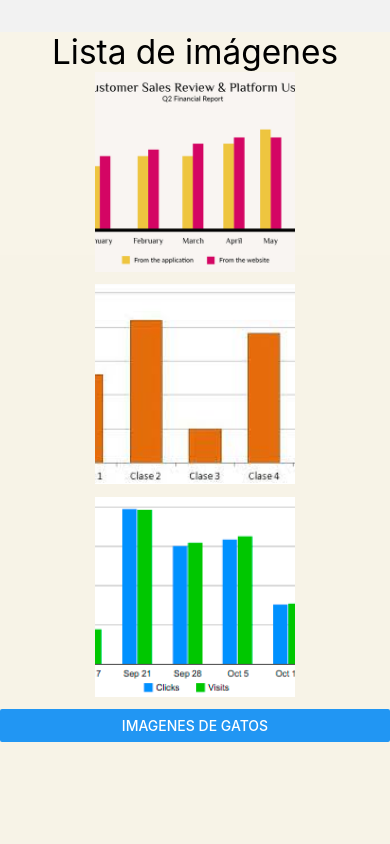
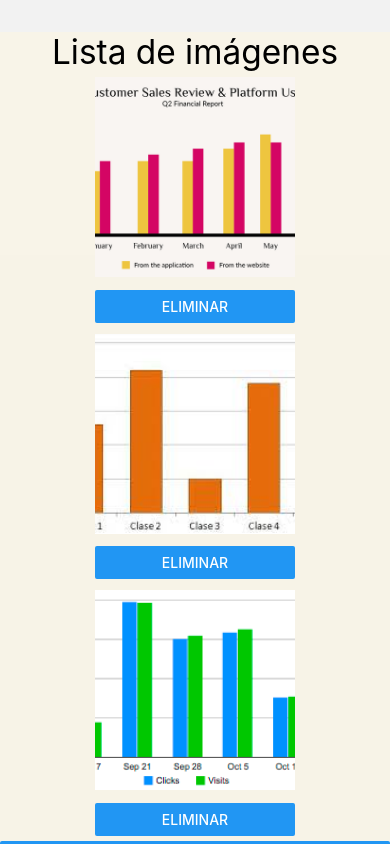
Before and after one commit to Daviid0000/2024-TLP4-React-Native, a React Native app in the folder tienda/: screen /home in a window 390 px wide. Built offline with nearby package versions, Linux system fonts and the light colour scheme.

Commit message:
Se ha agregado la posibilidad de eliminar las imagenes de la ventana Home

```diff
--- a/tienda/views/Home.jsx
+++ b/tienda/views/Home.jsx
@@ -1,50 +1,122 @@
+// import { Text, View, Image, Button, TextInput, ScrollView, Dimensions } from 'react-native';
+// import { ScaledSheet } from 'react-native-size-matters';
+// import React, { useEffect, useState } from 'react';
+// import { useNavigation } from '@react-navigation/native';
+// import barra2 from '../assets/barra2.png'
+// import barra3 from '../assets/barra3.jpg'
+// import barra4 from '../assets/barra4.png'
+
+// const Screen1 = () => {
+
+//     const navigation = useNavigation();
+
+//     const [images, setImages] = useState([barra2, barra3, barra4]);
+
+
+
+
+//     const removeImage = (index) => {
+//         const newImages = [...images];
+//         newImages.splice(index, 1);
+//         setImages(newImages);
+//     };
+
+//     useEffect(() => {
+//         console.log('Incrementado!')
+//     });
+
+
+//     return (
+//         <View style={styles.container}>
+//             <ScrollView
+//                 keyboardShouldPersistTaps='always'
+//                 contentContainerStyle={styles.scrollContent}
+//                 scrollEnabled={false}>
+//                 <Text style={styles.text}>Lista de imágenes</Text>
+//                 <View style={styles.imageContainer}>
+//                     {images.map((image, index) => (
+//                     <Image key={index} source={image} style={styles.image}/>))}
+//                 </View>
+//                 <Button title='Imagenes de gatos' onPress={() => navigation.navigate('OtraVentana')}></Button>
+//                 <Button title="Eliminar" onPress={() => removeImage(index)} />
+//             </ScrollView>
+//         </View>
+//     );
+// }
+
+// const styles = ScaledSheet.create({
+//     container: {
+//         flex: 1,
+//         backgroundColor: 'rgba(255, 245, 214, 0.4)',
+//         alignItems: 'center',
+//         justifyContent: 'center',
+//         marginTop: '30@ms',
+//     },
+//     text: {
+//         fontSize: '30@s',
+//         textAlign: 'center',
+//     },
+//     scrollContent: {
+//         flexGrow: 1,
+//         paddingBottom: '10@vs',
+//     },
+//     image: {
+//         width:200,
+//         height:200,
+//         marginBottom: '10@vs'
+//     },
+//     imageContainer: {
+//         flexDirection: 'row',
+//         flexWrap: 'wrap',
+//         justifyContent: 'center',
+//         paddingHorizontal: '5@s',
+//     },
+// });
+
+// export default Screen1;
+
 import { Text, View, Image, Button, TextInput, ScrollView, Dimensions } from 'react-native';
 import { ScaledSheet } from 'react-native-size-matters';
 import React, { useEffect, useState } from 'react';
 import { useNavigation } from '@react-navigation/native';
-import barra2 from '../assets/barra2.png'
-import barra3 from '../assets/barra3.jpg'
-import barra4 from '../assets/barra4.png'
+import barra2 from '../assets/barra2.png';
+import barra3 from '../assets/barra3.jpg';
+import barra4 from '../assets/barra4.png';
 
 const Screen1 = () => {
+    const navigation = useNavigation();
+    const [images, setImages] = useState([barra2, barra3, barra4]);
 
-    const navigation = useNavigation();
-
-    const images = [
-        barra2,
-        barra3,
-        barra4
-
-    ]
-
-    const numColumns = 3;
-    const screenWidth = Dimensions.get('window').width;
+    const removeImage = (index) => {
+        const newImages = [...images];
+        newImages.splice(index, 1);
+        setImages(newImages);
+    };
 
     useEffect(() => {
-        console.log('Incrementado!')
-    });
+        console.log('Incrementado!');
+    }, []);
 
-    const renderImage = (image, index) => {
-        return(
-            <Image key={index} source={image} style={[styles.image, {width: screenWidth / numColumns}]}/>
-        )
-    }
     return (
         <View style={styles.container}>
             <ScrollView
-                keyboardShouldPersistTaps='always'
+                keyboardShouldPersistTaps="always"
                 contentContainerStyle={styles.scrollContent}
                 scrollEnabled={false}>
                 <Text style={styles.text}>Lista de imágenes</Text>
                 <View style={styles.imageContainer}>
                     {images.map((image, index) => (
-                    <Image key={index} source={image} style={styles.image}/>))}
+                        <View key={index} style={styles.imageItem}>
+                            <Image source={image} style={styles.image} />
+                            <Button title="Eliminar" onPress={() => removeImage(index)} />
+                        </View>
+                    ))}
                 </View>
-                <Button title='Imagenes de gatos' onPress={() => navigation.navigate('OtraVentana')}></Button>
+                <Button title="Imagenes de gatos" onPress={() => navigation.navigate('OtraVentana')} />
             </ScrollView>
         </View>
     );
-}
+};
 
 const styles = ScaledSheet.create({
     container: {
@@ -53,6 +125,7 @@ const styles = ScaledSheet.create({
         alignItems: 'center',
         justifyContent: 'center',
         marginTop: '30@ms',
+
     },
     text: {
         fontSize: '30@s',
@@ -63,9 +136,9 @@ const styles = ScaledSheet.create({
         paddingBottom: '10@vs',
     },
     image: {
-        width:200,
-        height:200,
-        marginBottom: '10@vs'
+        width: 200,
+        height: 200,
+        marginBottom: '10@vs',
     },
     imageContainer: {
         flexDirection: 'row',
@@ -73,6 +146,9 @@ const styles = ScaledSheet.create({
         justifyContent: 'center',
         paddingHorizontal: '5@s',
     },
+    imageItem: {
+        margin: '5@s',
+    },
 });
 
 export default Screen1;
```
